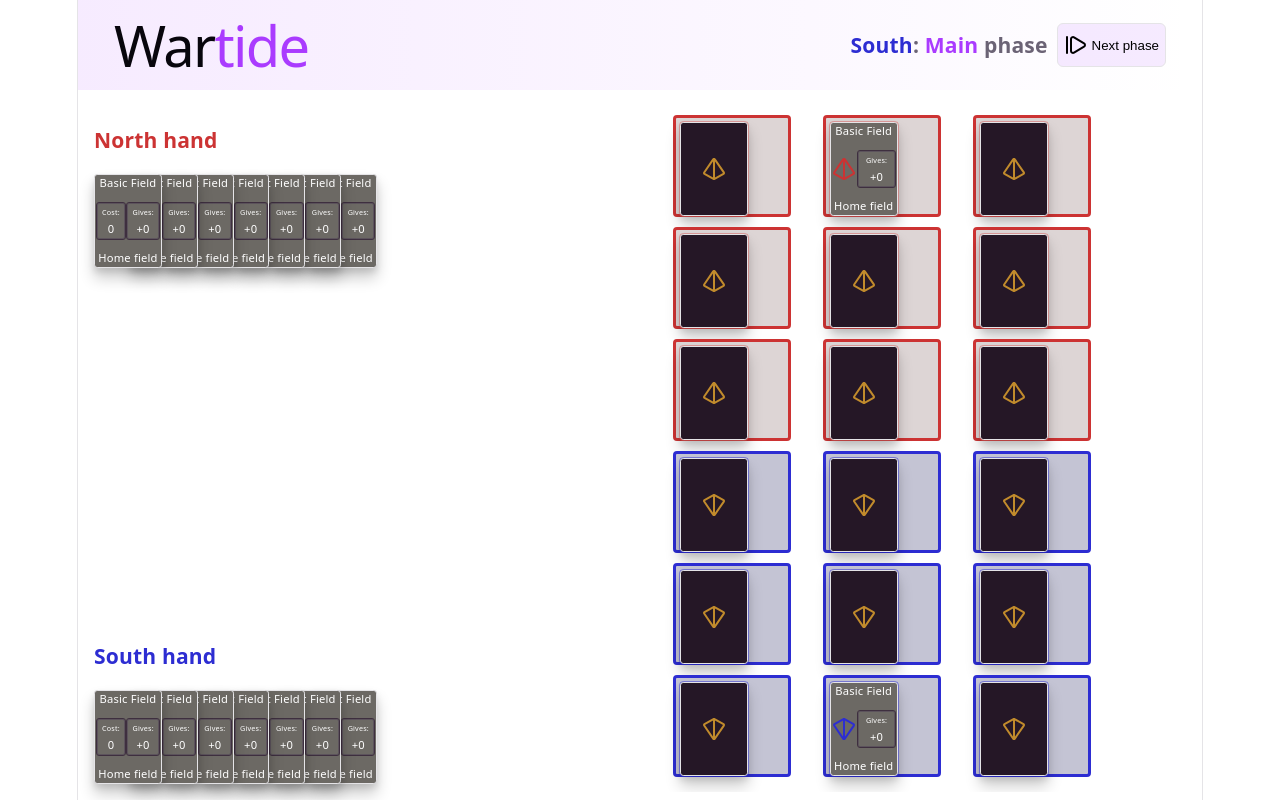
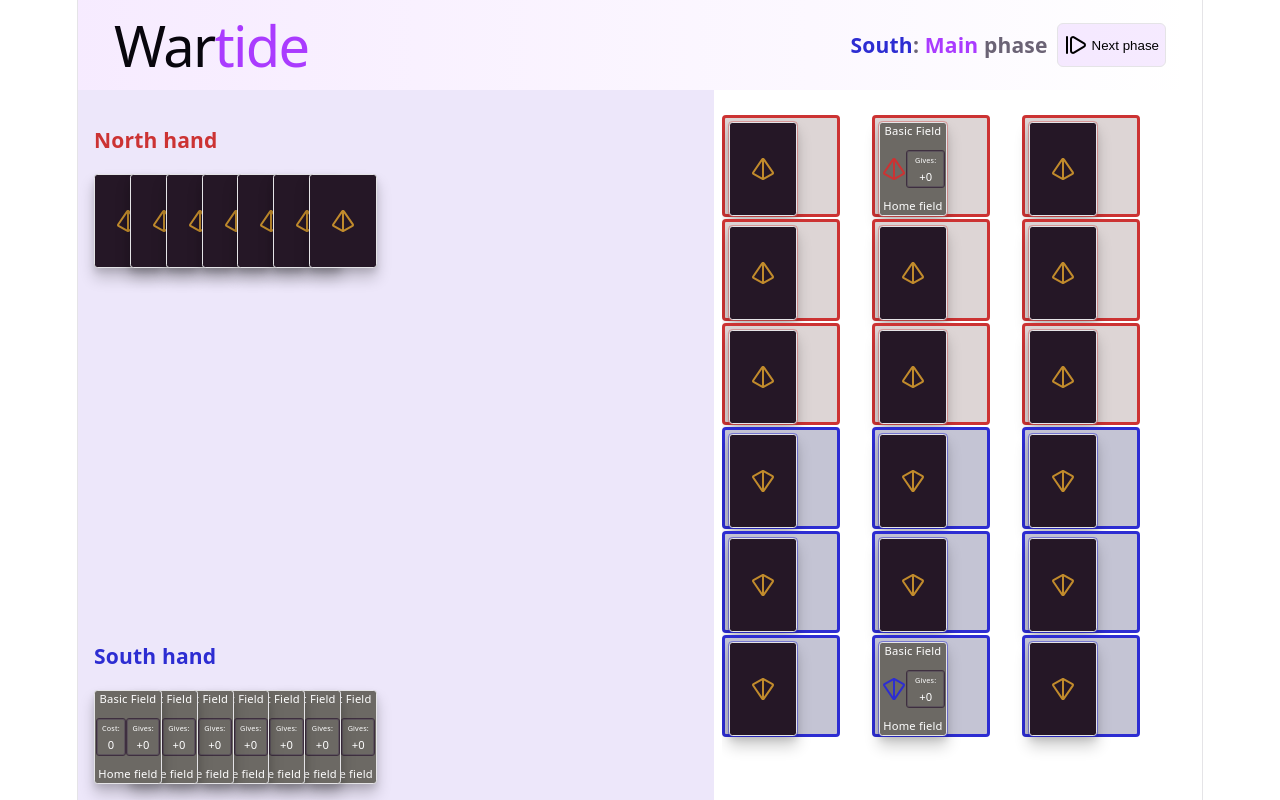
Before and after one commit to emilypummeroy/wartoad, a React (Vite) app: page / in a window 1280 px wide. Built offline with nearby package versions, Linux system fonts and the light colour scheme.

Commit message:
4: Make only the turn player's hand visible
- The other player's hand is shown face down.

```diff
--- a/src/App.css
+++ b/src/App.css
@@ -121,9 +121,11 @@ main {
 .handarea {
   padding: 2vh;
 
-  min-width: 180px;
+  background: var(--bg-solid);
 
-  width: calc(90% - 70vh);
+  min-width: max(180px, 20vh);
+
+  width: calc(100% - 65vh);
 
   display: flex;
   flex-direction: column;
@@ -132,39 +134,63 @@ main {
   gap: 1vh;
 }
 
+.stack-row {
+  display: flex;
+  flex-direction: row;
+
+  margin: 0vh 2vh;
+  transition: margin 300ms ease;
+  .stacking {
+    margin: 0 -2vh;
+    transition: margin 300ms ease;
+
+    z-index: 10;
+  }
+
+  @media (max-aspect-ratio: 1) {
+    margin-left: 4.3vh;
+    .stacking {
+      margin-left: -4.3vh;
+    }
+
+    &:hover {
+      margin: 0vh 2vh;
+      .stacking {
+        margin: 0vh -2vh;
+      }
+    }
+  }
+}
+
 .jiggle-row {
   display: flex;
   flex-direction: row-reverse;
-  justify-content: space-between;
 
-  margin: 0 2vh 0vh;
+  margin: 0vh 2vh;
   transition: margin 300ms ease;
+  .stacking {
+    margin: 0vh -2vh;
+    transition:
+      margin 300ms ease,
+      padding 300ms ease;
 
-  .jiggle-card {
     z-index: 10;
-    margin: 0 -2vh 0vh;
-    transition: all 300ms ease;
   }
 
   @media (max-aspect-ratio: 1) {
-    margin: 0 3.6vh 0vh;
-    .jiggle-card {
-      margin: 0 -3.6vh 0vh;
-    }
-
-    &:hover {
-      .jiggle-card {
-        margin: 0 -2vh 0vh;
-      }
+    margin-left: 4.3vh;
+    .stacking {
+      margin-left: -4.3vh;
     }
   }
 
   &:hover {
-    justify-content: start;
-    margin: -2vh -3vh 0vh;
-    .jiggle-card {
+    margin: -1vh -3vh -2vh;
+    .stacking {
+      margin: 0 -2vh 0vh;
       padding: 3vh 0 0;
-      &:hover {
+
+      &.jiggling:hover {
         margin: 0vh 0vh 0vh;
         padding: 0 3vh 3vh;
       }
@@ -177,11 +203,14 @@ main {
   flex-grow: 1;
 
   overflow: scroll;
+}
 
+.zonegrid {
   display: flex;
   flex-direction: column;
   align-items: center;
   gap: 1vh;
+  width: fit-content;
 }
 
 .zonerow {
--- a/src/App.tsx
+++ b/src/App.tsx
@@ -59,7 +59,6 @@ function SouthHomeBasicField() {
   const nameId = useId();
   const symbolId = useId();
   return (
-    <div className="jiggle-card">
     <section aria-labelledby={`${symbolId} ${nameId}`} className="card south">
       <div id={nameId}>Basic Field</div>
       <div className="card-line">
@@ -72,6 +71,18 @@ function SouthHomeBasicField() {
       </div>
       <div>Home field</div>
     </section>
+  );
+}
+
+function HandFacedownCard() {
+  const id = useId();
+  return (
+    <div className="stacking ">
+      <section aria-labelledby={id} className="facedown card">
+        <Pyramid>
+          <title id={id}>Facedown card</title>
+        </Pyramid>
+      </section>
     </div>
   );
 }
@@ -80,7 +91,7 @@ function HandBasicField() {
   const nameId = useId();
   const symbolId = useId();
   return (
-    <div className="jiggle-card">
+    <div className="stacking jiggling">
       <section aria-labelledby={`${symbolId} ${nameId}`} className="card">
         <div id={nameId}>Basic Field</div>
         <div className="card-line">
@@ -151,6 +162,7 @@ export function App() {
             <h3 id="north-hand" className="north">
               North hand
             </h3>
+            {player === Player.North ? (
               <div className="jiggle-row">
                 <HandBasicField />
                 <HandBasicField />
@@ -160,11 +172,23 @@ export function App() {
                 <HandBasicField />
                 <HandBasicField />
               </div>
+            ) : (
+              <div className="stack-row">
+                <HandFacedownCard />
+                <HandFacedownCard />
+                <HandFacedownCard />
+                <HandFacedownCard />
+                <HandFacedownCard />
+                <HandFacedownCard />
+                <HandFacedownCard />
+              </div>
+            )}
           </section>
           <section aria-labelledby="south-hand">
             <h3 id="south-hand" className="south">
               South hand
             </h3>
+              {player === Player.South ? (
               <div className="jiggle-row">
                 <HandBasicField />
                 <HandBasicField />
@@ -174,9 +198,21 @@ export function App() {
                 <HandBasicField />
                 <HandBasicField />
               </div>
+            ) : (
+              <div className="stack-row">
+                <HandFacedownCard />
+                <HandFacedownCard />
+                <HandFacedownCard />
+                <HandFacedownCard />
+                <HandFacedownCard />
+                <HandFacedownCard />
+                <HandFacedownCard />
+              </div>
+              )}
           </section>
         </section>
-        <div className="playarea" role="grid">
+        <div className="playarea">
+          <div role="grid">
             <div className="zonerow" role="row">
               <div className="zone north" role="gridcell">
                 <NorthFacedownCard />
@@ -244,6 +280,7 @@ export function App() {
               </div>
             </div>
           </div>
+        </div>
       </main>
     </>
   );
--- a/src/index.css
+++ b/src/index.css
@@ -2,6 +2,7 @@
   --text: #6b6375;
   --text-h: #08060d;
   --bg: #fff;
+  --bg-solid: #ede7fa;
   --border: #e5e4e7;
   --code-bg: #f4f3ec;
   --accent: #aa3bff;
@@ -37,6 +38,7 @@
     --text: #9ca3af;
     --text-h: #f3f4f6;
     --bg: #16171d;
+    --bg-solid: #1e1b25;
     --border: #2e303a;
     --code-bg: #1f2028;
     --accent: #c084fc;
```
Also changed, not shown: 1 other file (tests, documents, lock files or other folders). Lines whose indentation alone changed are shown as unchanged.
